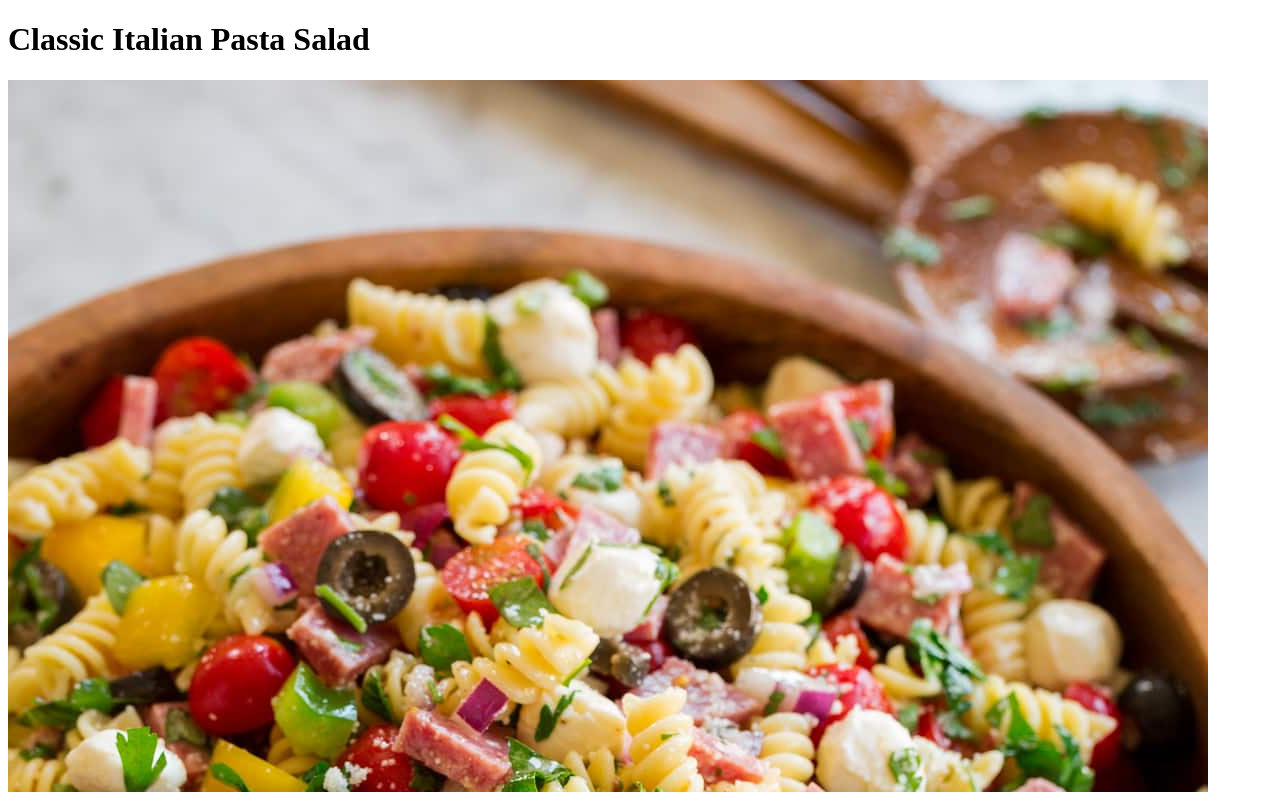
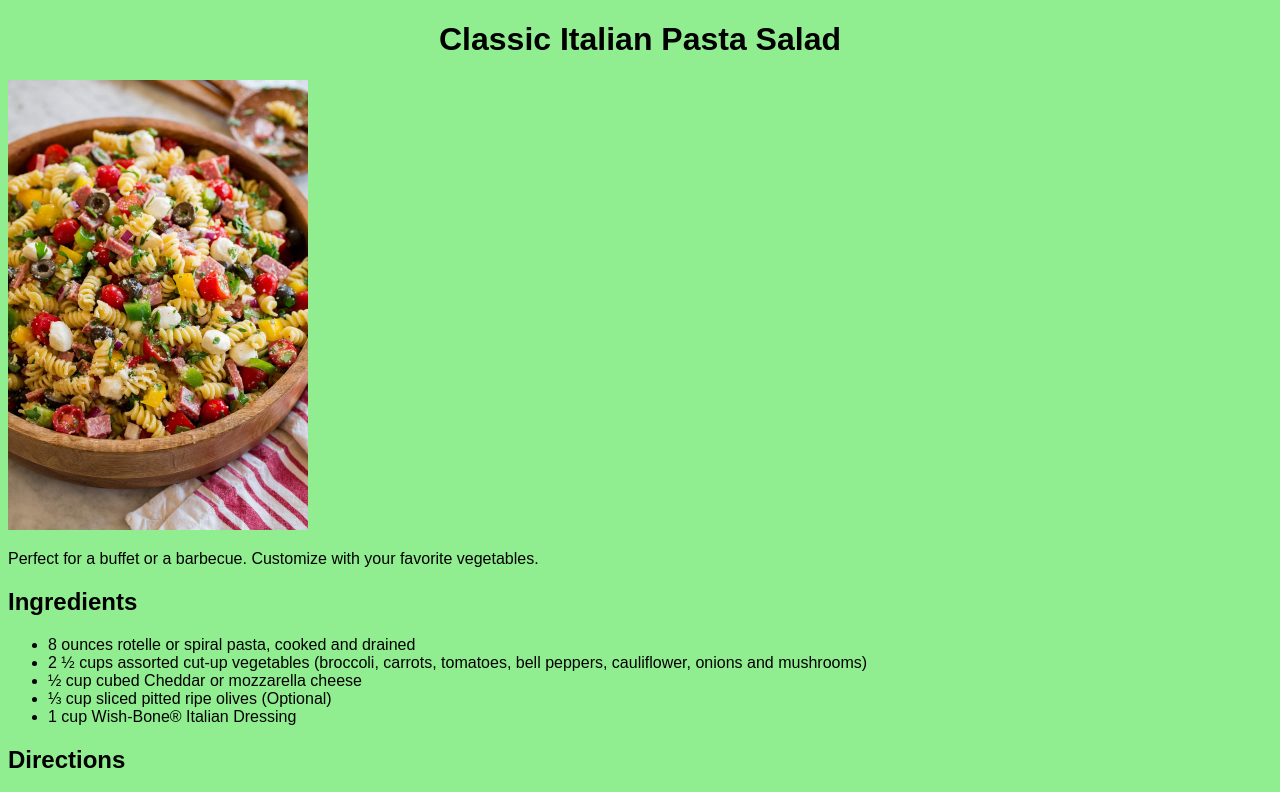
Before and after one commit to AhmadR6/odin-recipes, a plain HTML site: page recipies/italian-pasta-salad.html in a window 1280 px wide. Shown: the top 792 px of the page. Drawn offline with Linux system fonts and the light colour scheme.

Commit message:
Added css file and made classes

```diff
--- /dev/null
+++ b/css/styles.css
@@ -0,0 +1,16 @@
+body{
+     background-color:lightgreen ;
+     font-family: Arial, Helvetica, sans-serif;
+}
+.img {
+    width: 400px;
+    height: auto;
+    align-content: center;
+}
+#photo {
+    width:300px;
+    height:auto ;
+}
+.head {
+    text-align: center;
+}
--- a/recipies/italian-pasta-salad.html
+++ b/recipies/italian-pasta-salad.html
@@ -5,10 +5,12 @@
     <meta http-equiv="X-UA-Compatible" content="IE=edge">
     <meta name="viewport" content="width=device-width, initial-scale=1.0">
     <title>Italian pasta salad</title>
+    <link rel="stylesheet" href="../css/styles.css" >
+
 </head>
 <body>
-    <h1>Classic Italian Pasta Salad</h1>
-    <img src="../img/pasta.jpg" alt="pasta salad">
+    <h1 class="head">Classic Italian Pasta Salad</h1>
+    <img class="img" id="photo" src="../img/pasta.jpg" alt="pasta salad">
     <p>Perfect for a buffet or a barbecue. Customize with your favorite vegetables.</p>
     <h2>Ingredients</h2>
     <ul>
```
Also changed, not shown: index.html (+3 -2 lines), recipies/chicken-sandwich.html (+3 -2 lines), recipies/ham-cheese.html (+4 -2 lines).
